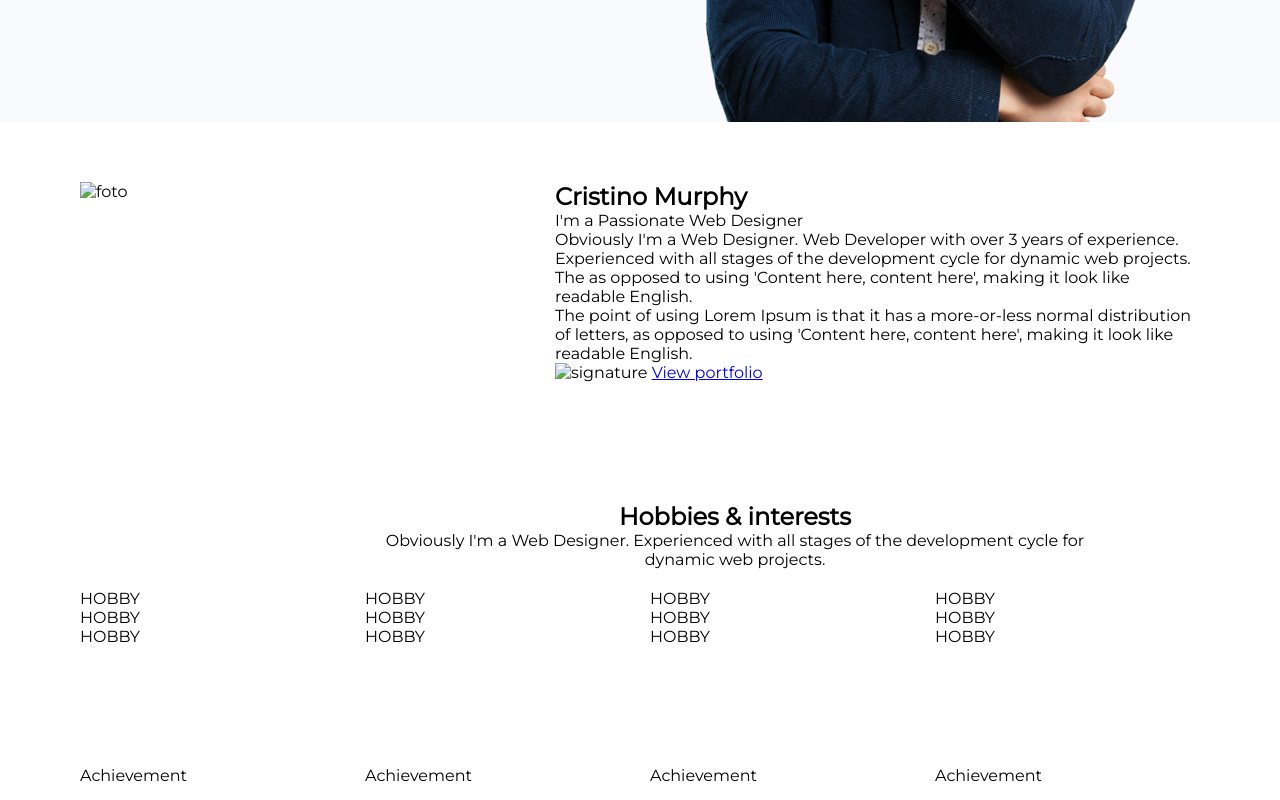
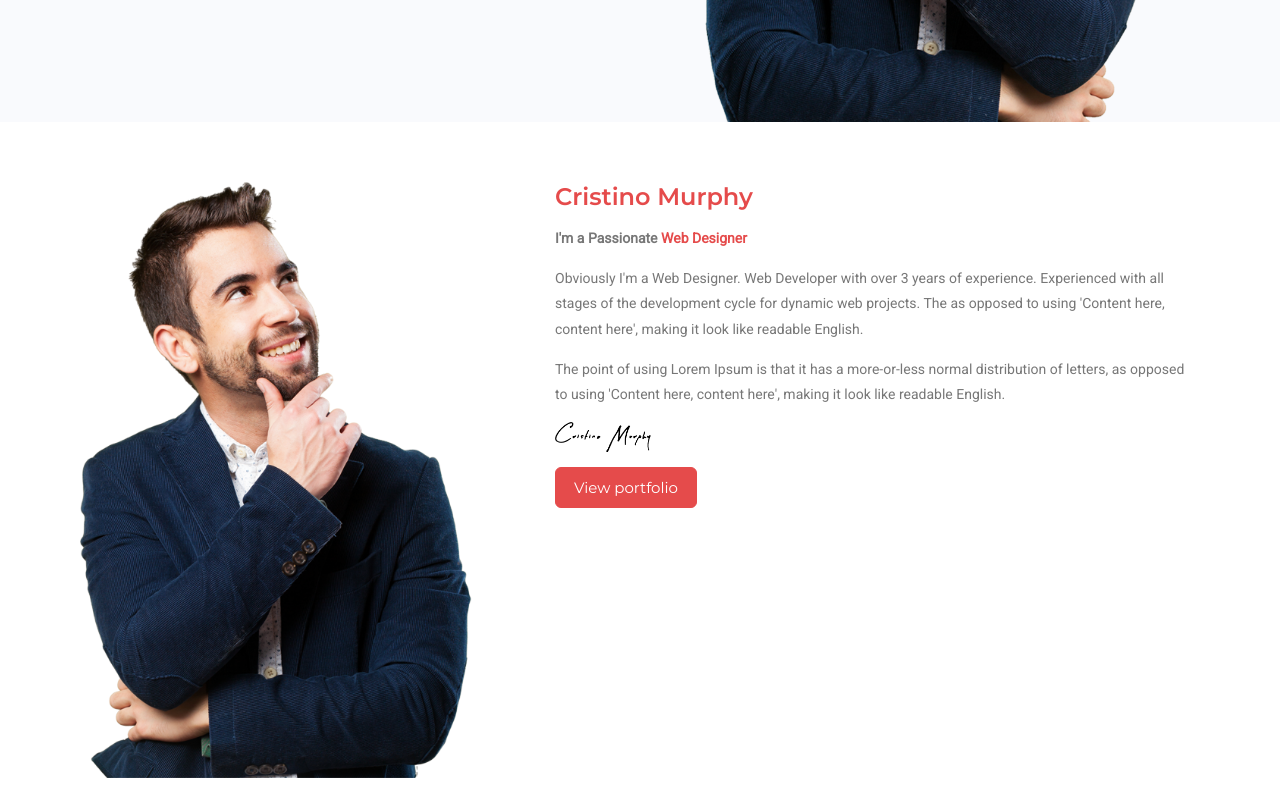
Before and after one commit to Niseme/7-Cristino, a website: page index.html in a window 1280 px wide. Shown: the part 740-1540 px from the top of the page. Drawn offline with Linux system fonts and the light colour scheme.

Commit message:
about text style

```diff
--- a/css/base/base.css
+++ b/css/base/base.css
@@ -1,5 +1,15 @@
 html {
   scroll-behavior: smooth;
+}
+
+:root {
+  --primary-color: #e54b4b;
+  --primary-color-anti: #fff;
+  --primary-dark-color: #dd2020;
+  --primary-dark-color-anti: #fff;
+  --grey-color: #f9fafd;
+  --dark-color: #3c4858;
+  --dark-color-anti: #fff;
 }
 
 body,
@@ -13,16 +23,13 @@ body * {
 body {
   font-family: "Montserrat", "Roboto", sans-serif;
 }
+p {
+  font-family: Roboto, sans-serif;
+  font-size: 14px;
+  line-height: 1.8em;
+  color: #777;
+}
 
-:root {
-  --primary-color: #e54b4b;
-  --primary-color-anti: #fff;
-  --primary-dark-color: #dd2020;
-  --primary-dark-color-anti: #fff;
-  --grey-color: #f9fafd;
-  --dark-color: #3c4858;
-  --dark-color-anti: #fff;
-}
 .bg-grey {
   background-color: var(--grey-color);
 }
@@ -30,6 +37,10 @@ body {
   background-color: var(--dark-color);
   color: var(--dark-color-anti);
 }
+.text-primary {
+  color: var(--primary-color);
+}
+
 .center {
   text-align: center;
 }
--- a/css/page/home.css
+++ b/css/page/home.css
@@ -44,3 +44,18 @@
   gap: 15px;
 }
 /* hero end */
+
+/* about me start */
+.about {
+  display: flex;
+  flex-direction: column;
+  align-items: flex-start;
+  gap: 15px;
+}
+.about > img {
+  height: 30px;
+}
+.about > .profession {
+  font-weight: 600;
+}
+/* about me end */
--- a/index.html
+++ b/index.html
@@ -15,7 +15,8 @@
     <!-- font start -->
     <link rel="preconnect" href="https://fonts.googleapis.com">
     <link rel="preconnect" href="https://fonts.gstatic.com" crossorigin>
-    <link href="https://fonts.googleapis.com/css2?family=Montserrat:ital,wght@0,400;1,700&family=Roboto&display=swap"
+    <link
+        href="https://fonts.googleapis.com/css2?family=Montserrat:ital,wght@0,400;1,700;3,600&family=Roboto&display=swap"
         rel="stylesheet">
     <!-- font end -->
     <link rel="stylesheet" href="./css/page/home.css">
@@ -69,13 +70,14 @@
         </div>
     </section>
     <!-- hero end -->
+
     <!-- about me start -->
-    <div class="container">
+    <section class="container">
         <div class="row">
-            <img src=" " alt="foto" class="col-12 col-sm-5">
-            <div class="col-12 col-sm-7">
-                <h2>Cristino Murphy</h2>
-                <p>I'm a Passionate Web Designer</p>
+            <img src="./img/about/me.png" alt="personal-foto" class="col-12 col-sm-5">
+            <div class="col-12 col-sm-7 about">
+                <h2 class="text-primary"> Cristino Murphy</h2>
+                <p class="profession">I'm a Passionate <span class="text-primary">Web Designer</span> </p>
                 <p>Obviously I'm a Web Designer. Web Developer with over 3 years of experience. Experienced with all
                     stages of the
                     development cycle for dynamic web projects. The as opposed to using 'Content here, content here',
@@ -84,11 +86,11 @@
                 <p>The point of using Lorem Ipsum is that it has a more-or-less normal distribution of letters, as
                     opposed to using
                     'Content here, content here', making it look like readable English.</p>
-                <img src="" alt="signature" class="sign">
-                <a href="#">View portfolio</a>
+                <img src=" ./img/about/sign.png" alt="signature" class="sign">
+                <a href="#" class="btn">View portfolio</a>
             </div>
         </div>
-    </div>
+    </section>
     <!-- about me end -->
     <!-- hobbies start -->
     <div class="container">
```
Also changed, not shown: img/about/me.png (added), img/about/sign.png (added).
